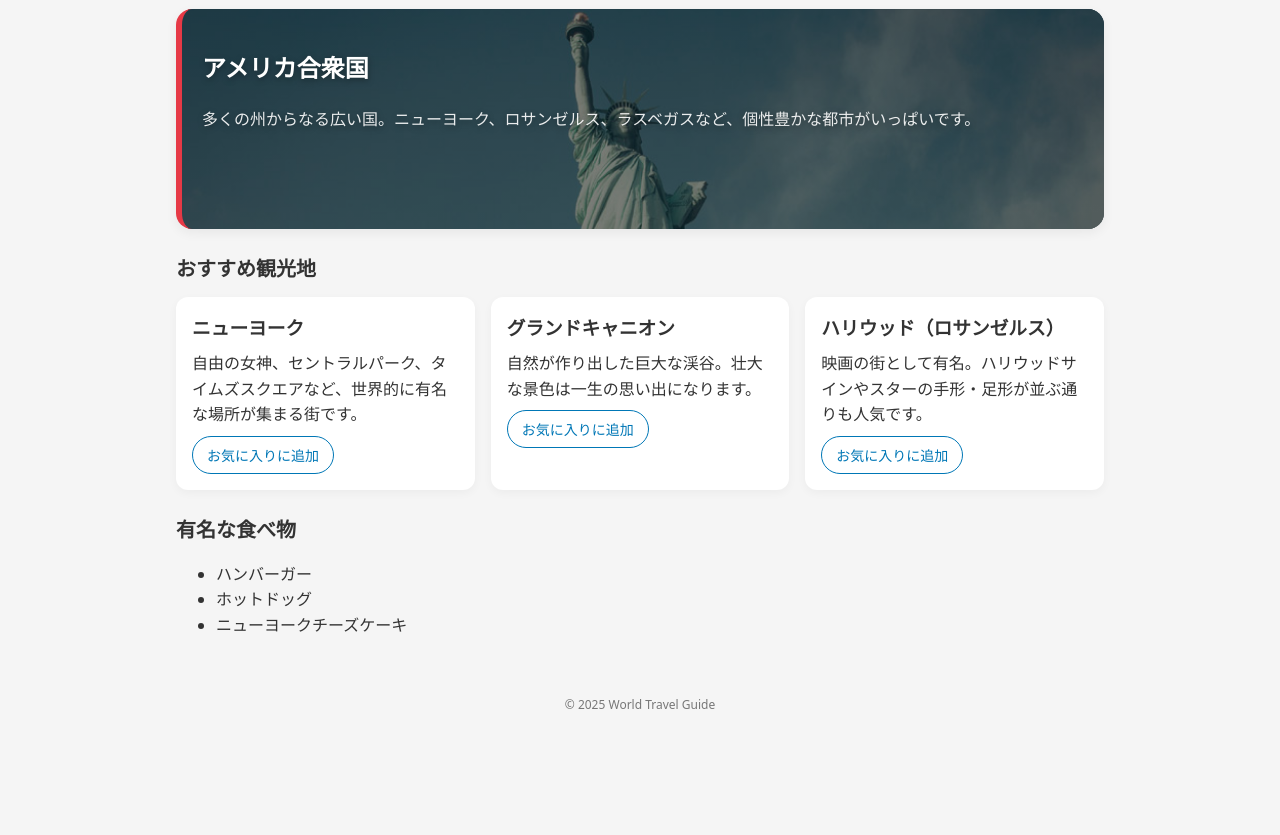
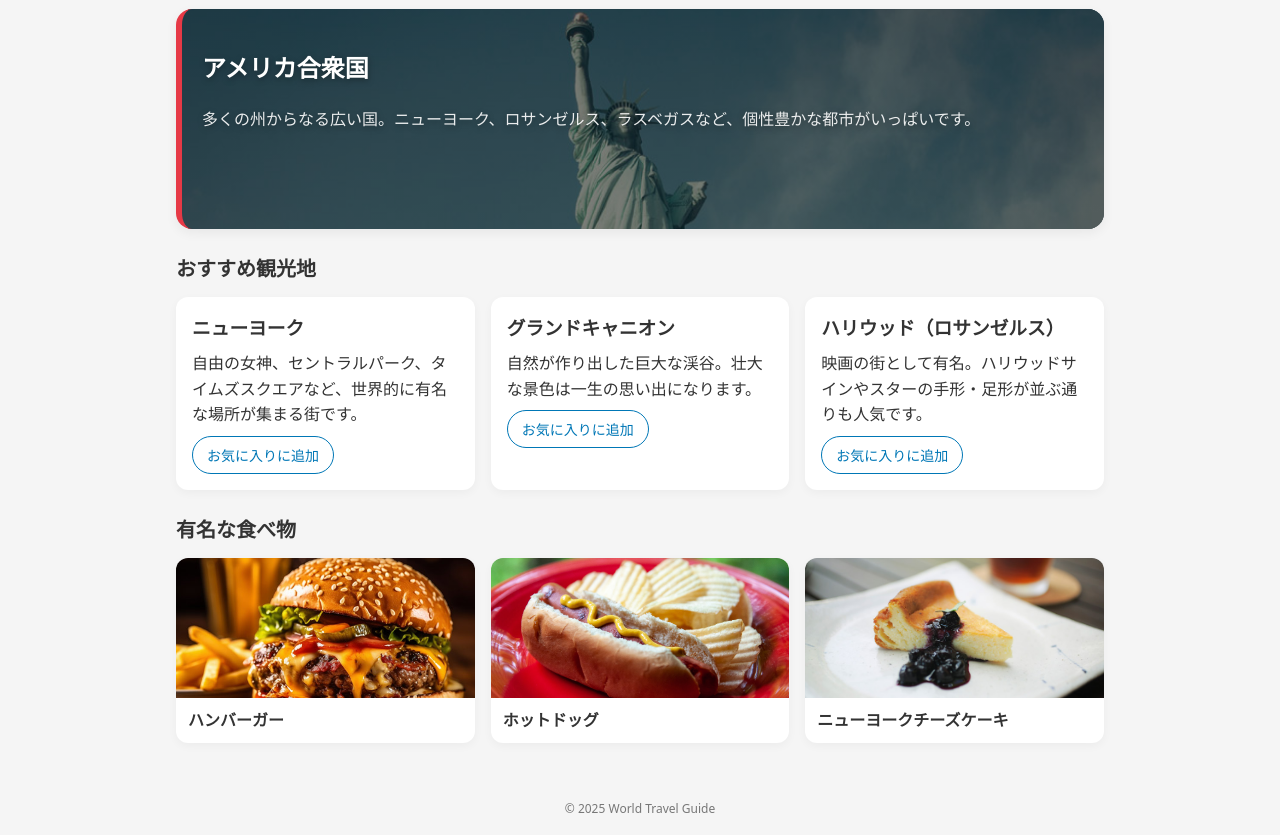
Before and after one commit to repros-student/homepage-sample, a plain HTML site: page america.html in a window 1280 px wide. Shown: the part 63-898 px from the top of the page. Before the commit the page ends 800 px from the top, so only its background shows below. Drawn offline with Linux system fonts and the light colour scheme.

Commit message:
食べ物の画像追加

```diff
--- a/america.html
+++ b/america.html
@@ -84,10 +84,22 @@
 
       <section>
         <h2 class="section-title">有名な食べ物</h2>
-        <ul>
-          <li>ハンバーガー</li>
-          <li>ホットドッグ</li>
-          <li>ニューヨークチーズケーキ</li>
+        <ul class="food-grid">
+          <li class="food-card">
+            <img src="img/food/humberger.jpg" alt="ハンバーガーの写真" />
+            <span class="food-name">ハンバーガー</span>
+          </li>
+          <li class="food-card">
+            <img src="img/food/hotdog.jpg" alt="ホットドッグの写真" />
+            <span class="food-name">ホットドッグ</span>
+          </li>
+          <li class="food-card">
+            <img
+              src="img/food/cheezecake.jpg"
+              alt="ニューヨークチーズケーキの写真"
+            />
+            <span class="food-name">ニューヨークチーズケーキ</span>
+          </li>
         </ul>
       </section>
     </main>
--- a/style.css
+++ b/style.css
@@ -182,6 +182,37 @@ main {
   margin: 0 0 8px;
 }
 
+/* 食べ物の画像リスト */
+.food-grid {
+  list-style: none;
+  padding: 0;
+  margin: 12px 0 0;
+  display: grid;
+  grid-template-columns: repeat(auto-fit, minmax(180px, 1fr));
+  gap: 16px;
+}
+
+.food-card {
+  background-color: #fff;
+  border-radius: 12px;
+  overflow: hidden;
+  box-shadow: 0 3px 10px rgba(0,0,0,0.04);
+  display: flex;
+  flex-direction: column;
+}
+
+.food-card img {
+  width: 100%;
+  height: 140px;
+  object-fit: cover;
+  display: block;
+}
+
+.food-name {
+  padding: 10px 12px;
+  font-weight: 600;
+}
+
 /* ボタン */
 .btn {
   display: inline-block;
```
Also changed, not shown: australia.html (+9 -4 lines), italy.html (+13 -4 lines), img/food/bbq.jpg (added), img/food/cheezecake.jpg (added), img/food/gelato.jpg (added), img/food/hotdog.jpg (added), img/food/humberger.jpg (added), img/food/ogbeef.jpg (added), img/food/pasta.jpg (added), img/food/pizza.jpg (added).
